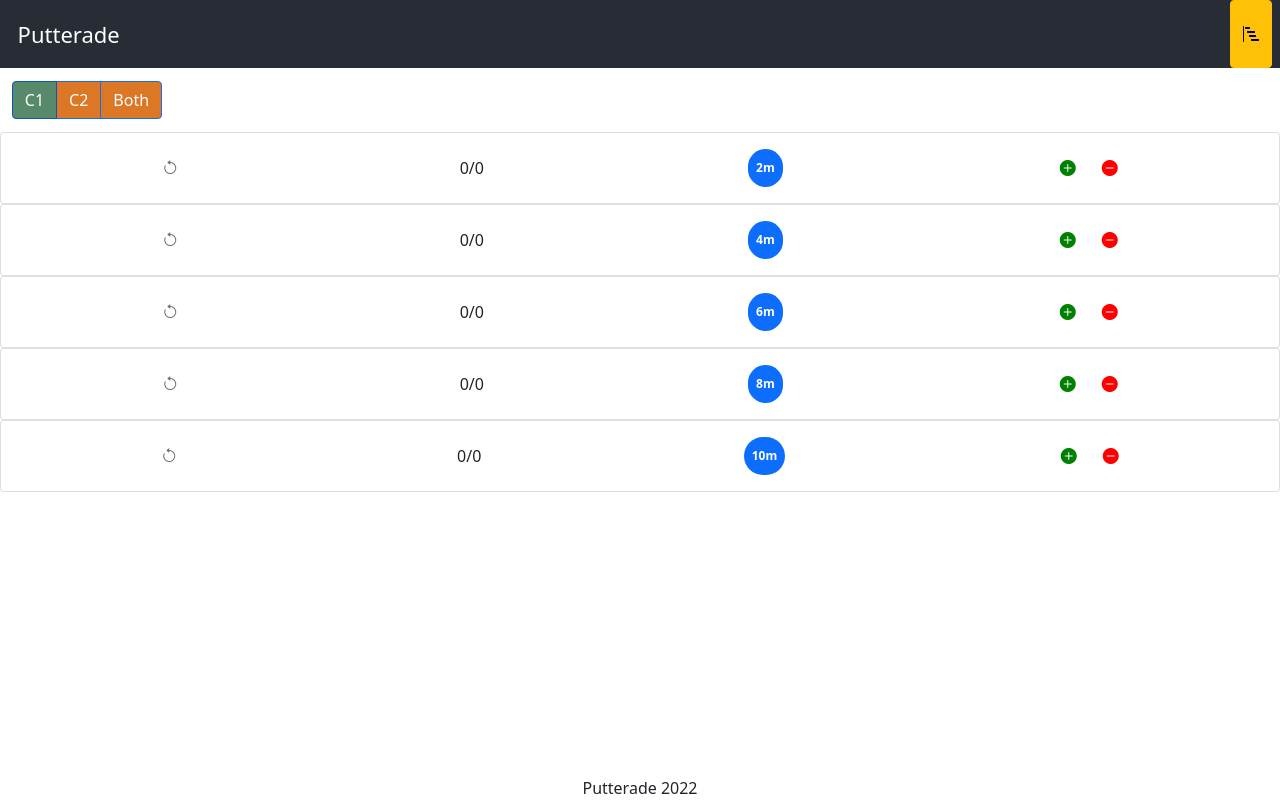
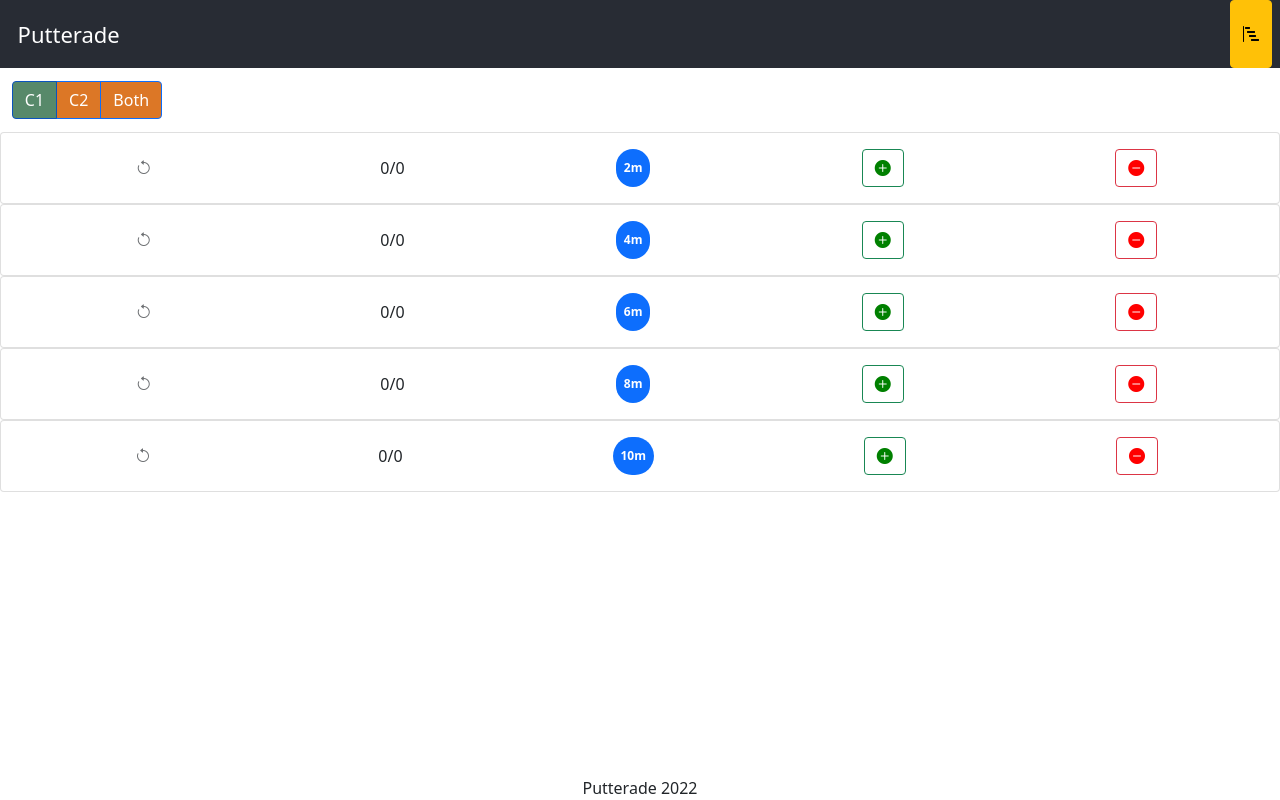
Before and after one commit to zacarey/putterade, a React (Create React App) app: page / in a window 1280 px wide. Built offline with nearby package versions, Linux system fonts and the light colour scheme.

Commit message:
Resize buttons

```diff
--- a/src/ShotInterval.js
+++ b/src/ShotInterval.js
@@ -101,14 +101,12 @@ function ShotInterval(props) {
         <Badge pill bg="primary" className="row-text">
           <span>{distance + unit}</span>
         </Badge>
-        <div>
-          <Button variant="none" onClick={addMake}>
-            <i className="btn-icon-add bi bi-plus-circle-fill"></i>
-          </Button>
-          <Button variant="none" onClick={addMiss}>
-            <i className="btn-icon-minus bi bi-dash-circle-fill"></i>
-          </Button>
-        </div>
+        <Button variant="outline-success" onClick={addMake}>
+          <i className="btn-icon-add bi bi-plus-circle-fill"></i>
+        </Button>
+        <Button variant="outline-danger" onClick={addMiss}>
+          <i className="btn-icon-minus bi bi-dash-circle-fill"></i>
+        </Button>
       </Card.Body>
     </Card>
   );
```
